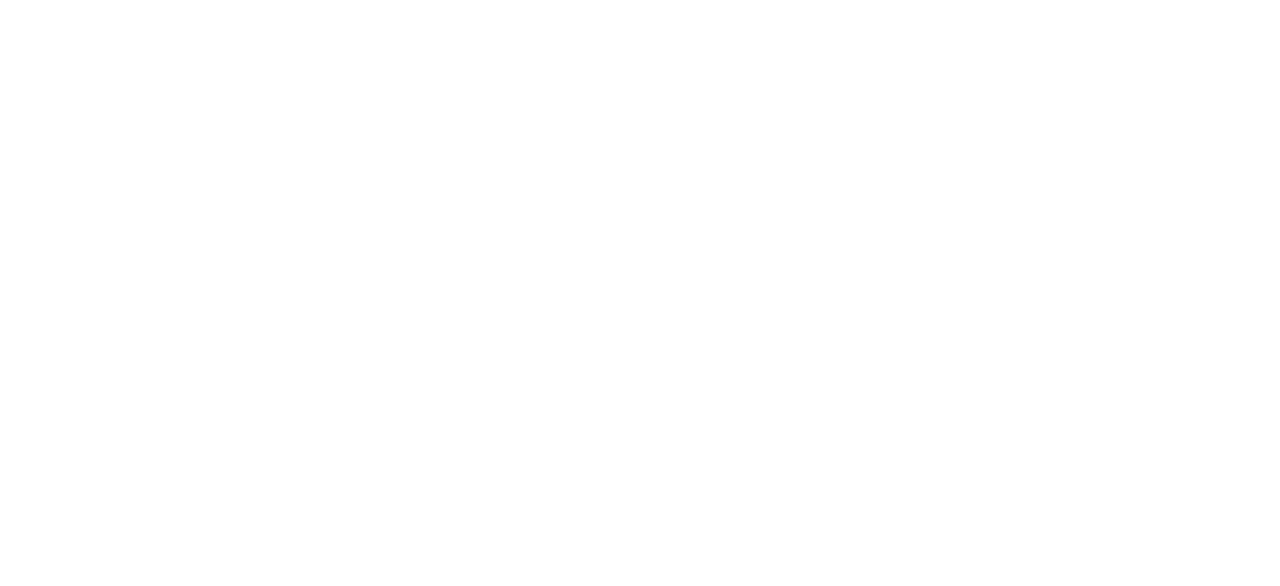
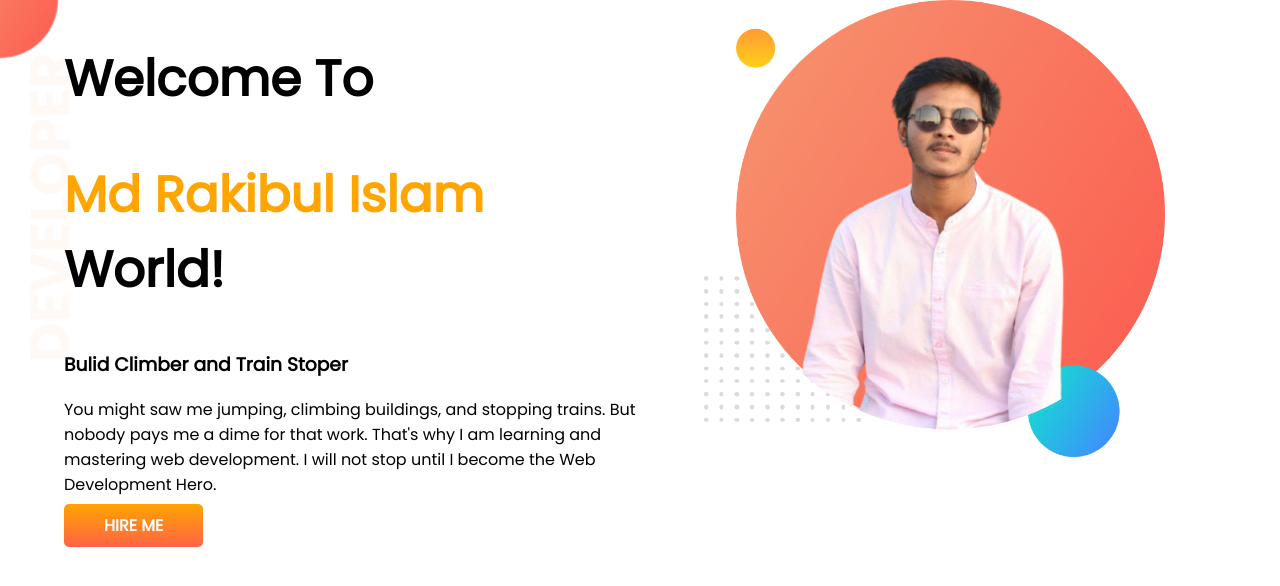
Before and after one commit to raka-404/developer-portfolio, a plain HTML site: page index.html in a window 1280 px wide. Drawn offline with Linux system fonts and the light colour scheme.

Commit message:
top banner added

```diff
--- a/index.html
+++ b/index.html
@@ -1,13 +1,41 @@
 <!DOCTYPE html>
 <html lang="en">
-<head>
-    <meta charset="UTF-8">
-    <meta http-equiv="X-UA-Compatible" content="IE=edge">
-    <meta name="viewport" content="width=device-width, initial-scale=1.0">
+  <head>
+    <meta charset="UTF-8" />
+    <meta http-equiv="X-UA-Compatible" content="IE=edge" />
+    <meta name="viewport" content="width=device-width, initial-scale=1.0" />
     <title>Rakibul Portfolio</title>
-    <link rel="stylesheet" href="style.css">
-</head>
-<body>
+    <link rel="preconnect" href="https://fonts.googleapis.com" />
+    <link rel="preconnect" href="https://fonts.gstatic.com" crossorigin />
+    <link
+      href="https://fonts.googleapis.com/css2?family=Poppins&display=swap"
+      rel="stylesheet"
+    />
+    <link rel="stylesheet" href="style.css" />
+  </head>
 
-</body>
+  <body>
+    <section class="top-banner">
+      <div class="half-width">
+        <h1>Welcome To</h1>
+        <h1><span>Md Rakibul Islam</span> World!</h1>
+        <h3>Bulid Climber and Train Stoper</h3>
+        <p>
+          You might saw me jumping, climbing buildings, and stopping trains. But
+          nobody pays me a dime for that work. That's why I am learning and
+          mastering web development. I will not stop until I become the Web
+          Development Hero.
+        </p>
+        <a
+          class="link-button"
+          href="https://www.linkedin.com/in/md-rakibul-islam-622b2a1b6/"
+          target="blank"
+          >HIRE ME</a
+        >
+      </div>
+      <div class="half-width">
+        <img src="images/raka1.png" alt="" />
+      </div>
+    </section>
+  </body>
 </html>
--- a/style.css
+++ b/style.css
@@ -0,0 +1,34 @@
+body {
+  font-family: "Poppins", sans-serif;
+  margin: 0;
+}
+
+h1 {
+  font-size: 50px;
+}
+
+span {
+  color: orange;
+}
+section {
+  display: flex;
+}
+.half-width {
+  width: 50%;
+  padding-left: 5%;
+}
+.half-width img {
+  width: 80%;
+}
+.link-button {
+  text-decoration: none;
+  background-image: linear-gradient(orange, tomato);
+  padding: 10px 40px;
+  border-radius: 5px;
+  color: white;
+  font-weight: 700;
+}
+.top-banner {
+  background-image: url(images/top-banner.png);
+  background-repeat: no-repeat;
+}
```
Also changed, not shown: images/dream-bg.png (added), images/exp-bg.png (added), images/raka1.png (added), images/raka2.png (added), images/top-banner.png (added).
